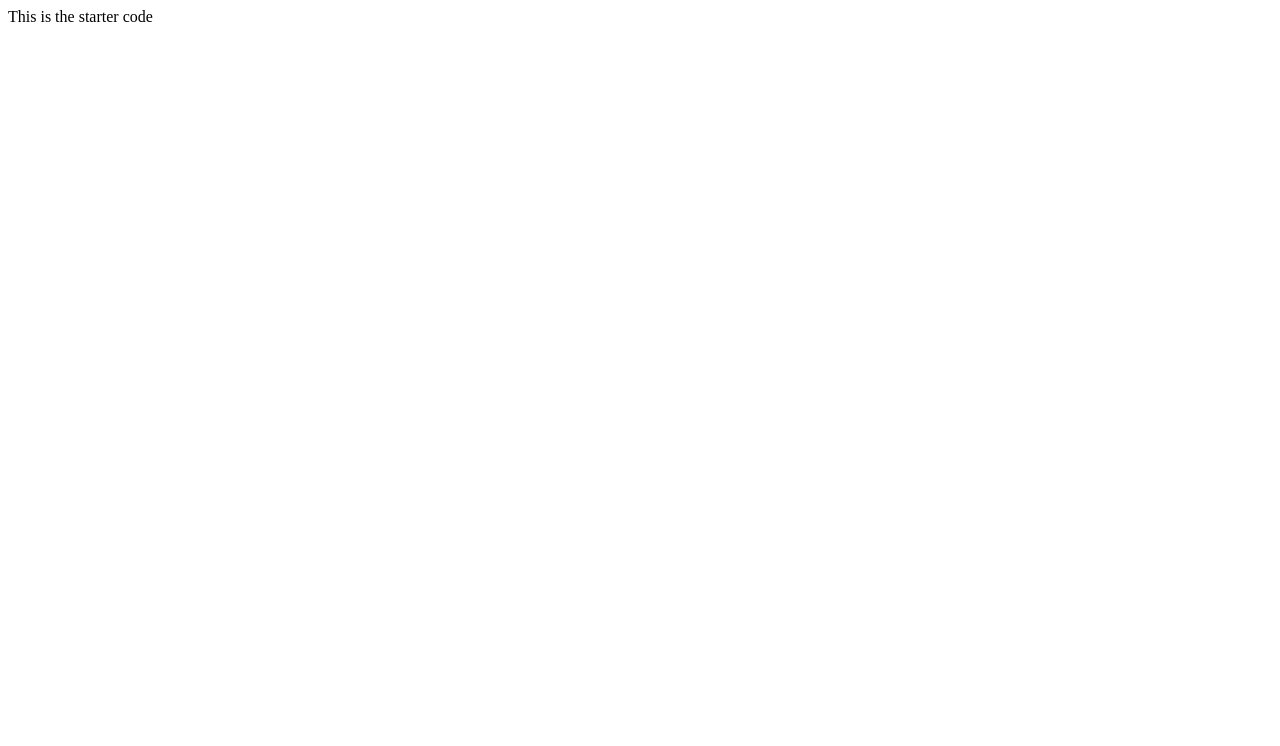
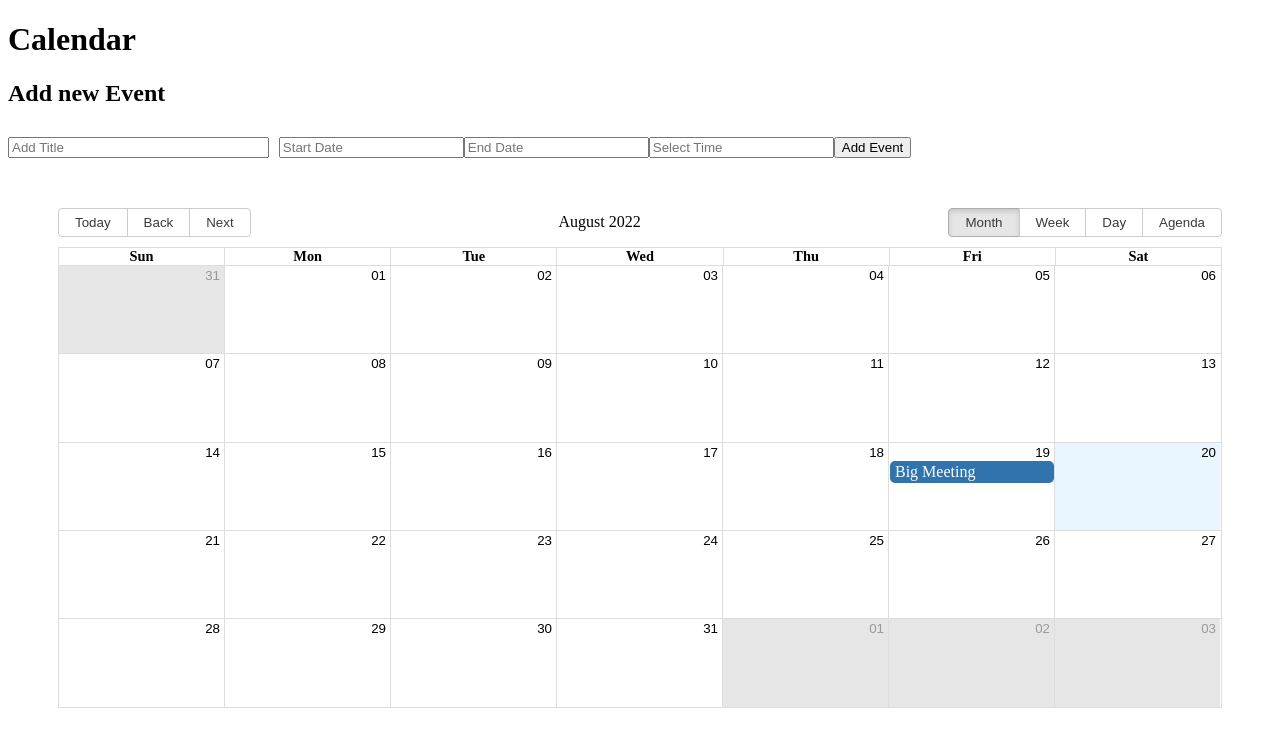
Before and after one commit to asiyaehsan/Headstarter-Company-Case, a React (Create React App) app in the folder client/: page / in a window 1280 px wide. Shown: the top 746 px of the page. Built offline with nearby package versions, Linux system fonts and the light colour scheme.

Commit message:
Made the Calender Ui and able to locally store events

```diff
--- a/client/package.json
+++ b/client/package.json
@@ -3,10 +3,16 @@
   "version": "0.1.0",
   "private": true,
   "dependencies": {
+    "@fullcalendar/daygrid": "^5.11.2",
+    "@fullcalendar/interaction": "^5.11.2",
+    "@fullcalendar/react": "^5.11.2",
     "@testing-library/jest-dom": "^5.16.5",
     "@testing-library/react": "^13.3.0",
     "@testing-library/user-event": "^13.5.0",
+    "date-fns": "^2.29.2",
     "react": "^18.2.0",
+    "react-big-calendar": "^1.5.0",
+    "react-datepicker": "^4.8.0",
     "react-dom": "^18.2.0",
     "react-scripts": "5.0.1",
     "web-vitals": "^2.1.4"
--- a/client/src/App.js
+++ b/client/src/App.js
@@ -1,9 +1,11 @@
 import React from "react";
+import CalenderPage from "./Components/CalenderPage/CalenderPage";
+
 
 function App() {
   return (
-    <div className="App">
-      This is the starter code
+    <div>
+      <CalenderPage />
     </div>
   );
 }
--- /dev/null
+++ b/client/src/Components/CalenderPage/CalenderPage.js
@@ -0,0 +1,113 @@
+import React from 'react'
+import { Calendar, dateFnsLocalizer } from 'react-big-calendar'
+import format from 'date-fns/format'
+import parse from 'date-fns/parse'
+import startOfWeek from 'date-fns/startOfWeek'
+import getDay from 'date-fns/getDay'
+import "react-big-calendar/lib/css/react-big-calendar.css";//style our calender
+import { useState } from 'react'
+import DatePicker from 'react-datepicker'
+import "react-datepicker/dist/react-datepicker.css";
+
+const locales = {
+    "en-US": require("date-fns/locale/en-US")
+}
+
+const localizer = dateFnsLocalizer({
+    format,
+    parse,
+    startOfWeek,
+    getDay,
+    locales
+})
+
+//dummy data
+
+const events = [
+    {
+        title: "Big Meeting",
+        allDay: true,
+        start: new Date('2022-08-19T10:42:05.468Z'),
+        end: new Date('2022-08-19T11:42:05.468Z'),
+
+    },
+    {
+        title: "Big Meeting",
+        allDay: true,
+        start: new Date(2022, 8, 10),
+        end: new Date(2022, 8, 15) // the dates go by prev month and then dates
+    }
+]
+
+
+const CalenderPage = () => {
+
+    const [newEvent, setNewEvent] = useState({ tittle: "", start: "", end: "", time: "" })
+    const [allEvents, setAllEvents] = useState(events)
+
+    function handleAddEvent() {
+        setAllEvents([...allEvents, newEvent])
+    }
+
+
+    return (
+        <div>
+            <h1 className='calenderHeading'>Calendar</h1>
+            <h2>Add new Event</h2>
+            <div>
+                <input
+                    type="text"
+                    placeholder='Add Title'
+                    style={{ width: "20%", marginRight: "10px" }}
+                    value={newEvent.title}
+                    onChange={(e) =>
+                        setNewEvent({ ...newEvent, title: e.target.value })
+                    }
+                />
+                <DatePicker
+                    placeholderText='Start Date'
+                    style={{ marginRight: "10px" }}
+                    selected={newEvent.start}
+                    onChange={(start) =>
+                        setNewEvent({ ...newEvent, start })
+                    }
+                />
+                <DatePicker
+                    placeholderText='End Date'
+                    selected={newEvent.end}
+                    onChange={(end) =>
+                        setNewEvent({ ...newEvent, end })
+                    }
+                />
+                <DatePicker
+                    placeholderText='Select Time'
+                    showTimeSelect
+                    showTimeSelectOnly
+                    timeIntervals={60}
+                    timeCaption="time"
+                    dateFormat="h:mm aa"
+                    selected={newEvent.time}
+                    onChange={(time) =>
+                        setNewEvent({ ...newEvent, time })
+                    }
+                />
+                <button className='newEventButton'
+                    style={{ marginTop: "10px" }}
+                    onClick={handleAddEvent}
+                >
+                    Add Event
+                </button>
+            </div>
+            <Calendar
+                localizer={localizer}
+                events={allEvents}
+                startAccessor="start"
+                endAccessor="end"
+                style={{ height: 500, margin: "50px" }}
+            />
+        </div>
+    )
+}
+
+
+export default CalenderPage
```
Also changed, not shown: client/src/Components/CalenderPage/CalenderPage.css (added), 1 other file (tests, documents, lock files or other folders).
